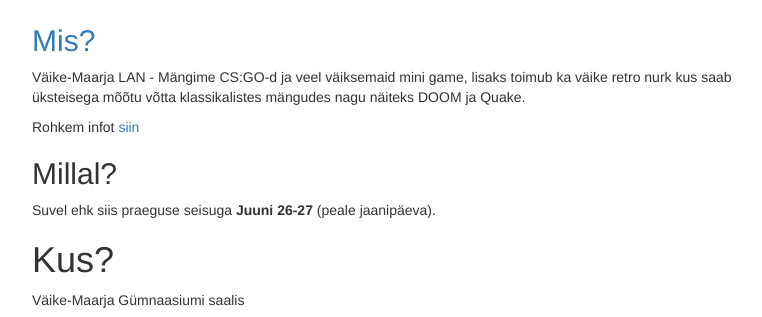
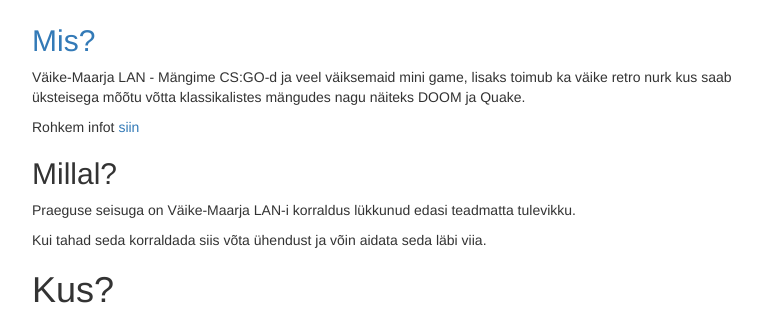
Before and after one commit to vmlan/vmlan.ee, a Flask app: page / in a window 1280 px wide. Shown: the part 87-404 px from the top of the page, without its empty margins (258-1020 px from the left). Run offline with Flask 2, Linux system fonts and the light colour scheme; some libraries are stand-ins or nearby versions.

Commit message:
lani ei toimu hetkel

```diff
--- a/templates/miskusmillal.html
+++ b/templates/miskusmillal.html
@@ -7,7 +7,8 @@
 <p>Rohkem infot <a href="{{ url_for('mis') }}">siin</a></p>
 
 <header><h2>Millal?</h2></header>
-<p>Suvel ehk siis praeguse seisuga <strong>Juuni 26-27</strong> (peale jaanipäeva).</p>
+<p>Praeguse seisuga on Väike-Maarja LAN-i korraldus lükkunud edasi teadmatta tulevikku.</p>
+<p>Kui tahad seda korraldada siis võta ühendust ja võin aidata seda läbi viia.</p>
 
 <header><h1>Kus?</h1></header>
 <p>Väike-Maarja Gümnaasiumi saalis</p>
```
